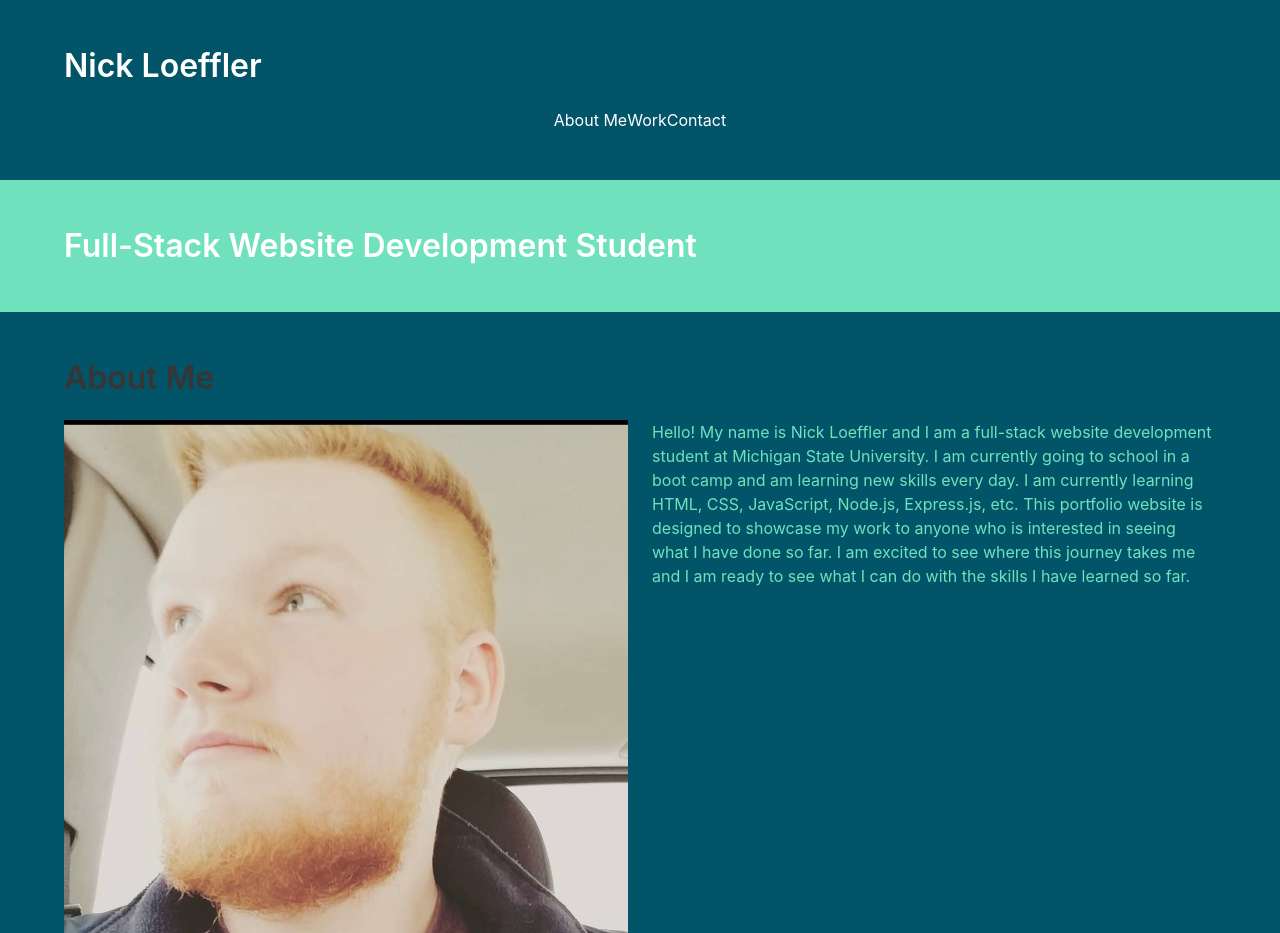
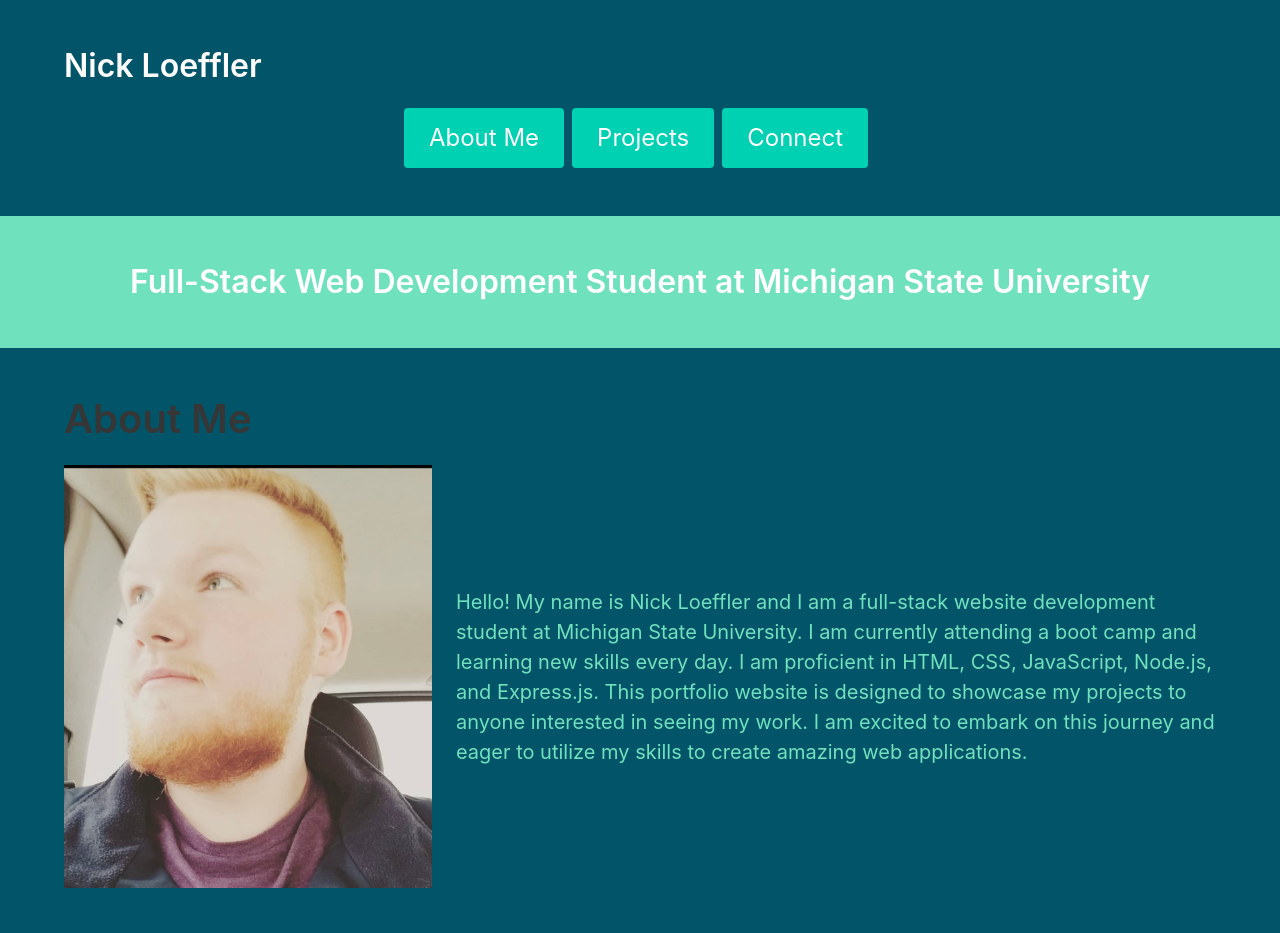
Before and after one commit to NickLoeffler999/Base-Portfolio, a plain HTML site: page index.html in a window 1280 px wide. Shown: the top 933 px of the page. Drawn offline with nearby package versions, Linux system fonts and the light colour scheme.

Commit message:
last commit before adding images

```diff
--- a/index.html
+++ b/index.html
@@ -24,6 +24,7 @@
       }
 
       .hero.is-info {
+        text-align: center;
         background-color: var(--secondary-color);
       }
     </style>
@@ -38,56 +39,65 @@
           </h1>
           <nav>
             <ul class="is-flex is-justify-content-center">
-              <li><a href="#about-me">About Me</a></li>
-              <li><a href="#work">Work</a></li>
-              <li><a href="#contact-me">Contact</a></li>
+              <li>
+                <a href="#about-me" class="button is-primary is-large mr-2"
+                  >About Me</a
+                >
+              </li>
+              <li>
+                <a href="#projects" class="button is-primary is-large mr-2"
+                  >Projects</a
+                >
+              </li>
+              <li>
+                <a
+                  href="#connect-with-me"
+                  class="button is-primary is-large mr-2"
+                  >Connect</a
+                >
+              </li>
             </ul>
           </nav>
         </div>
       </div>
     </header>
 
-    <!-- Start of Hero Section -->
     <section class="hero is-info">
       <div class="hero-body">
         <div class="container">
-          <h2 class="title is-3">Full-Stack Website Development Student</h2>
+          <h2 class="title is-3">
+            Full-Stack Web Development Student at Michigan State University
+          </h2>
         </div>
       </div>
     </section>
-    <!-- End of Hero Section -->
 
-    <!-- Start of "About Me" Section -->
     <section id="about-me" class="section">
       <div class="container">
-        <h2 class="title">About Me</h2>
-        <div class="columns">
-          <div class="column is-half">
-            <img
-              src="./assets/images/Selfie.jpg"
-              alt="My picture"
-              class="image"
-            />
+        <h2 class="title is-2">About Me</h2>
+        <div class="columns is-vcentered">
+          <div class="column is-one-third">
+            <figure class="image is-256x256">
+              <img src="./assets/images/Selfie.jpg" alt="My picture" />
+            </figure>
           </div>
           <div class="column">
-            <p>
+            <p class="is-size-5">
               Hello! My name is Nick Loeffler and I am a full-stack website
               development student at Michigan State University. I am currently
-              going to school in a boot camp and am learning new skills every
-              day. I am currently learning HTML, CSS, JavaScript, Node.js,
-              Express.js, etc. This portfolio website is designed to showcase my
-              work to anyone who is interested in seeing what I have done so
-              far. I am excited to see where this journey takes me and I am
-              ready to see what I can do with the skills I have learned so far.
+              attending a boot camp and learning new skills every day. I am
+              proficient in HTML, CSS, JavaScript, Node.js, and Express.js. This
+              portfolio website is designed to showcase my projects to anyone
+              interested in seeing my work. I am excited to embark on this
+              journey and eager to utilize my skills to create amazing web
+              applications.
             </p>
           </div>
         </div>
       </div>
     </section>
 
-    <!-- Begin Work Section -->
-
-    <section id="work" class="section">
+    <section id="projects" class="section">
       <div class="container">
         <h2 class="title">Projects</h2>
         <div class="columns">
@@ -119,7 +129,7 @@
               <div class="card-content">
                 <p>
                   <a
-                    href="https://nickloeffler999.github.io/work-day-scheduler/"
+                    href="https://nickloeffler999.github.io/projects-day-scheduler/"
                     >Work Day Scheduler</a
                   ><br /><small>HTML, CSS, advanced JavaScript</small>
                 </p>
@@ -130,7 +140,7 @@
       </div>
     </section>
 
-    <section id="contact-me" class="section">
+    <section id="connect-with-me" class="section">
       <div class="container">
         <h2 class="title">Connect With Me</h2>
         <div class="columns is-centered">
```
Also changed, not shown: assets/css/styles.css (+5 -44 lines), 1 other file.
